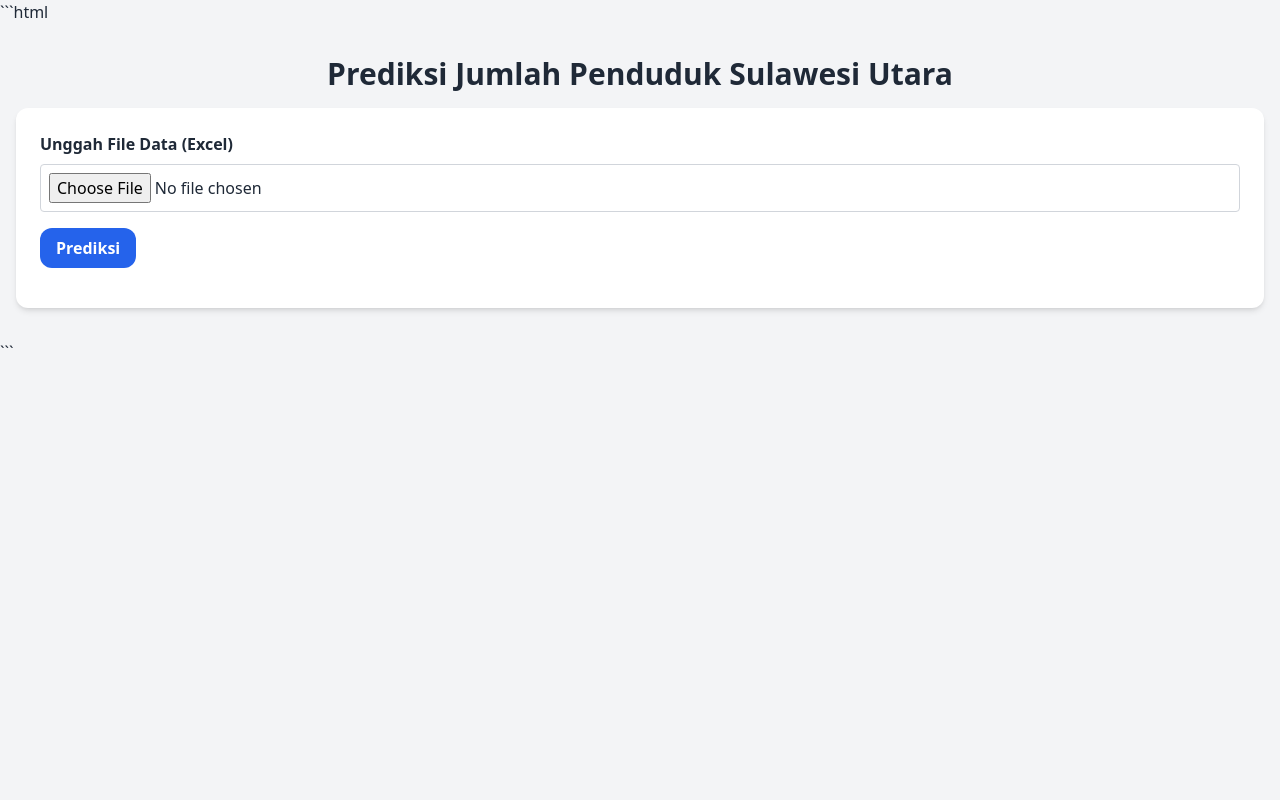
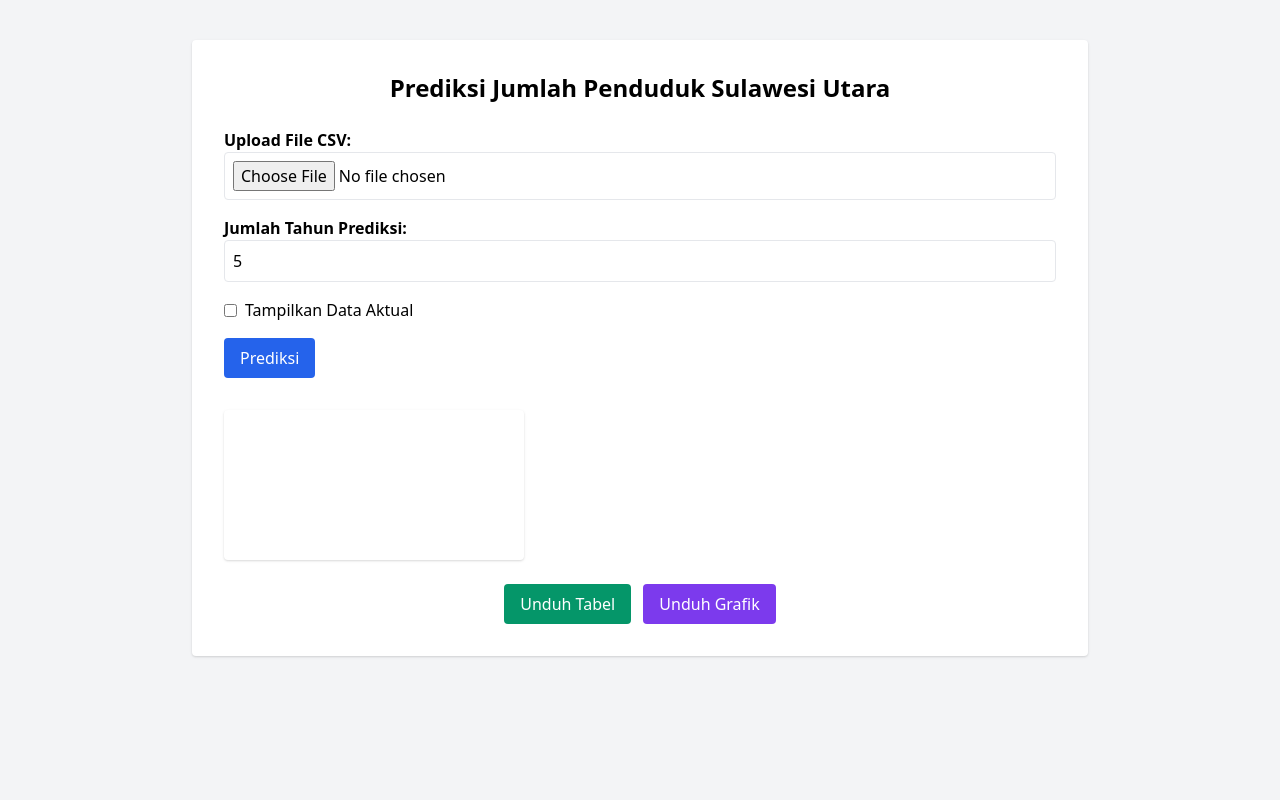
Before and after one commit to itsruyyu/predik, a Flask app: page / in a window 1280 px wide. Run offline with Flask 3, Linux system fonts and the light colour scheme; a map, chart or similar area stays blank; some libraries are stand-ins or nearby versions.

Commit message:
Update tampilan

````diff
--- a/app.py
+++ b/app.py
@@ -39,10 +39,9 @@ def prepare_data(df, time_steps=3):
 
     X, y = create_dataset(fitur_scaled, time_steps)
     current_seq = fitur_scaled[-time_steps:]
-    return X, y, current_seq, tahun, scaler
+    return X, y, current_seq, tahun, scaler, df
 
 # Fungsi retraining
-
 def retrain_until_converged(X_train, y_train, X_test, y_test, model, scaler, max_retries=5):
     retries = 0
     mape = float('inf')
@@ -74,6 +73,9 @@ def index():
 @app.route('/predict', methods=['POST'])
 def predict():
     file = request.files.get('file')
+    future_years = int(request.form.get('years', 10))
+    show_actual = request.form.get('show_actual') == 'true'
+
     if not file:
         return jsonify({'error': 'No file uploaded'}), 400
 
@@ -84,9 +86,8 @@ def predict():
     try:
         df = pd.read_csv(filepath)
         time_steps = 3
-        future_years = 10
 
-        X, y, current_seq, tahun, scaler = prepare_data(df, time_steps)
+        X, y, current_seq, tahun, scaler, clean_df = prepare_data(df, time_steps)
 
         train_idx = np.where(tahun <= 2022)[0]
         test_idx = np.where(tahun > 2022)[0]
@@ -118,11 +119,17 @@ def predict():
         last_year = int(tahun[-1])
         result = [{'year': last_year + i + 1, 'population': round(p)} for i, p in enumerate(pred_inv)]
 
-        return jsonify({
+        response = {
             'predictions': result,
             'mape': round(mape, 3),
             'mae_percent': round(mae_percent, 3)
-        })
+        }
+
+        if show_actual:
+            actual_data = [{'year': int(y), 'population': int(p)} for y, p in zip(clean_df['Tahun'], clean_df['Jumlah Penduduk'])]
+            response['actual'] = actual_data
+
+        return jsonify(response)
 
     except Exception as e:
         return jsonify({'error': str(e)}), 500
--- a/templates/index.html
+++ b/templates/index.html
@@ -1,130 +1,169 @@
-```html
 <!DOCTYPE html>
-<html lang="id">
+<html lang="en">
 <head>
   <meta charset="UTF-8" />
-  <meta name="viewport" content="width=device-width, initial-scale=1.0" />
-  <title>Prediksi Jumlah Penduduk Sulawesi Utara</title>
-  <script src="https://cdn.tailwindcss.com"></script>
-  <style>
-    body {
-      font-family: Arial, sans-serif;
-    }
-  </style>
+  <meta name="viewport" content="width=device-width, initial-scale=1.0"/>
+  <title>Prediksi Jumlah Penduduk</title>
+  <script src="https://cdn.jsdelivr.net/npm/chart.js"></script>
+  <link href="https://cdn.jsdelivr.net/npm/tailwindcss@2.2.19/dist/tailwind.min.css" rel="stylesheet">
 </head>
-<body class="bg-gray-100 text-gray-800 font-sans">
-  <div class="container mx-auto px-4 py-8">
-    <h1 class="text-3xl font-bold mb-4 text-center">
-      Prediksi Jumlah Penduduk Sulawesi Utara
-    </h1>
+<body class="bg-gray-100 font-sans">
+  <div class="max-w-4xl mx-auto mt-10 bg-white p-8 rounded shadow">
+    <h1 class="text-2xl font-bold mb-6 text-center">Prediksi Jumlah Penduduk Sulawesi Utara</h1>
 
-    <div class="bg-white p-6 rounded-xl shadow-md">
-      <form id="upload-form" class="space-y-4" enctype="multipart/form-data">
+    <form id="predictForm" class="space-y-4">
       <div>
-          <label for="file" class="block font-semibold mb-2">Unggah File Data (Excel)</label>
-          <input type="file" id="file" name="file" accept=".xlsx, .csv" class="w-full p-2 border border-gray-300 rounded" required>
-          <div id="file-error" class="text-red-500 text-sm"></div>
+        <label class="block font-semibold">Upload File CSV:</label>
+        <input type="file" name="file" required class="w-full border rounded p-2"/>
       </div>
 
-        <button type="submit" class="bg-blue-600 hover:bg-blue-700 text-white font-semibold py-2 px-4 rounded-xl">
-          Prediksi
-        </button>
-      </form>
+      <div>
+        <label class="block font-semibold">Jumlah Tahun Prediksi:</label>
+        <input type="number" name="years" min="1" value="5" class="w-full border rounded p-2" />
       </div>
 
-    <div id="result" class="mt-8 hidden">
-      <h2 class="text-2xl font-bold mb-4">Hasil Prediksi</h2>
-
-      <!-- Tempat untuk grafik -->
-      <div class="mb-6">
-        <canvas id="populationChart" class="w-full h-64"></canvas>
+      <div>
+        <label class="flex items-center">
+          <input type="checkbox" name="show_actual" class="mr-2"/>
+          Tampilkan Data Aktual
+        </label>
       </div>
 
-      <!-- Tempat untuk tabel -->
-      <div class="overflow-x-auto">
-        <table class="min-w-full bg-white border border-gray-300 rounded">
-          <thead class="bg-gray-200">
-            <tr>
-              <th class="px-4 py-2 text-left">Tahun</th>
-              <th class="px-4 py-2 text-left">Jumlah Penduduk</th>
-            </tr>
-          </thead>
-          <tbody id="prediction-table-body">
-            <!-- Baris hasil akan ditambahkan via JavaScript -->
-          </tbody>
-        </table>
+      <button type="submit" class="bg-blue-600 hover:bg-blue-700 text-white px-4 py-2 rounded">Prediksi</button>
+    </form>
+
+    <div id="loading" class="mt-4 hidden text-center text-blue-600 font-semibold">
+      Memproses prediksi...
     </div>
+
+    <div class="mt-8">
+      <canvas id="populationChart" class="bg-white rounded shadow"></canvas>
+    </div>
+
+    <div class="mt-4 text-center" id="evaluation"></div>
+
+    <div class="mt-6 text-center">
+      <button id="downloadTable" class="bg-green-600 hover:bg-green-700 text-white px-4 py-2 rounded mr-2">Unduh Tabel</button>
+      <button id="downloadChart" class="bg-purple-600 hover:bg-purple-700 text-white px-4 py-2 rounded">Unduh Grafik</button>
     </div>
   </div>
 
-  <!-- Chart.js untuk visualisasi -->
-  <script src="https://cdn.jsdelivr.net/npm/chart.js"></script>
-  <!-- JavaScript tambahan untuk kirim data ke backend dan tampilkan hasil -->
   <script>
-    const form = document.getElementById('upload-form');
-    const resultSection = document.getElementById('result');
-    const predictionTable = document.getElementById('prediction-table-body');
+    const form = document.getElementById('predictForm');
+    const loading = document.getElementById('loading');
     const chartCanvas = document.getElementById('populationChart');
-    const fileInput = document.getElementById('file');
-    const fileError = document.getElementById('file-error');
-
+    const evaluation = document.getElementById('evaluation');
     let chart;
 
     form.addEventListener('submit', async (e) => {
       e.preventDefault();
+
       const formData = new FormData(form);
+      loading.classList.remove('hidden');
 
-      if (!fileInput.files.length) {
-        fileError.textContent = 'Silakan pilih file data';
-        return;
-      }
-
+      try {
         const response = await fetch('/predict', {
           method: 'POST',
           body: formData
         });
 
-      if (response.ok) {
-        const data = await response.json();
+        const result = await response.json();
+        loading.classList.add('hidden');
 
-        // Tampilkan tabel
-        predictionTable.innerHTML = '';
-        data.predictions.forEach(item => {
-          const row = `<tr><td class="px-4 py-2">${item.year}</td><td class="px-4 py-2">${item.population}</td></tr>`;
-          predictionTable.insertAdjacentHTML('beforeend', row);
+        if (result.error) {
+          alert(result.error);
+          return;
+        }
+
+        const labels = result.predictions.map(item => item.year);
+        const predictedData = result.predictions.map(item => item.population);
+
+        const datasets = [{
+          label: 'Prediksi Jumlah Penduduk',
+          data: predictedData,
+          borderColor: 'rgba(75, 192, 192, 1)',
+          backgroundColor: 'rgba(75, 192, 192, 0.2)',
+          fill: false,
+          tension: 0.3
+        }];
+
+        if (result.actual) {
+          const actualLabels = result.actual.map(item => item.year);
+          const actualData = result.actual.map(item => item.population);
+          datasets.unshift({
+            label: 'Data Aktual',
+            data: actualData,
+            borderColor: 'rgba(255, 99, 132, 1)',
+            backgroundColor: 'rgba(255, 99, 132, 0.2)',
+            fill: false,
+            tension: 0.3
           });
+        }
 
-        // Tampilkan grafik
-        const labels = data.predictions.map(p => p.year);
-        const values = data.predictions.map(p => p.population);
         if (chart) chart.destroy();
+
         chart = new Chart(chartCanvas, {
           type: 'line',
           data: {
-            labels: labels,
-            datasets: [{
-              label: 'Jumlah Penduduk',
-              data: values,
-              borderColor: 'rgb(59, 130, 246)',
-              backgroundColor: 'rgba(59, 130, 246, 0.1)',
-              tension: 0.3
-            }]
+            labels,
+            datasets
           },
           options: {
             responsive: true,
             plugins: {
-              legend: { display: true }
+              legend: {
+                display: true,
+                position: 'top'
+              }
             }
           }
         });
 
-        resultSection.classList.remove('hidden');
-        fileError.textContent = '';
-      } else {
-        alert('Gagal melakukan prediksi. Pastikan format data benar.');
+        evaluation.innerHTML = `
+          <p class="mt-4 font-semibold">Evaluasi Model:</p>
+          <p>MAPE: ${result.mape}%</p>
+          <p>MAE: ${result.mae_percent}%</p>
+        `;
+
+        window.predictionResult = result;
+
+      } catch (err) {
+        loading.classList.add('hidden');
+        alert('Terjadi kesalahan saat memproses prediksi.');
+        console.error(err);
       }
+    });
+
+    // Download tabel CSV
+    document.getElementById('downloadTable').addEventListener('click', () => {
+      if (!window.predictionResult) return;
+
+      const rows = [['Tahun', 'Jumlah Penduduk']];
+      window.predictionResult.predictions.forEach(item => {
+        rows.push([item.year, item.population]);
+      });
+
+      const csv = rows.map(r => r.join(',')).join('\n');
+      const blob = new Blob([csv], { type: 'text/csv' });
+      const url = URL.createObjectURL(blob);
+
+      const a = document.createElement('a');
+      a.href = url;
+      a.download = 'hasil_prediksi.csv';
+      document.body.appendChild(a);
+      a.click();
+      document.body.removeChild(a);
+    });
+
+    // Download grafik sebagai gambar
+    document.getElementById('downloadChart').addEventListener('click', () => {
+      if (!chart) return;
+
+      const a = document.createElement('a');
+      a.href = chart.toBase64Image();
+      a.download = 'grafik_prediksi.png';
+      a.click();
     });
   </script>
 </body>
 </html>
-```
````
Lines whose indentation alone changed are shown as unchanged.
